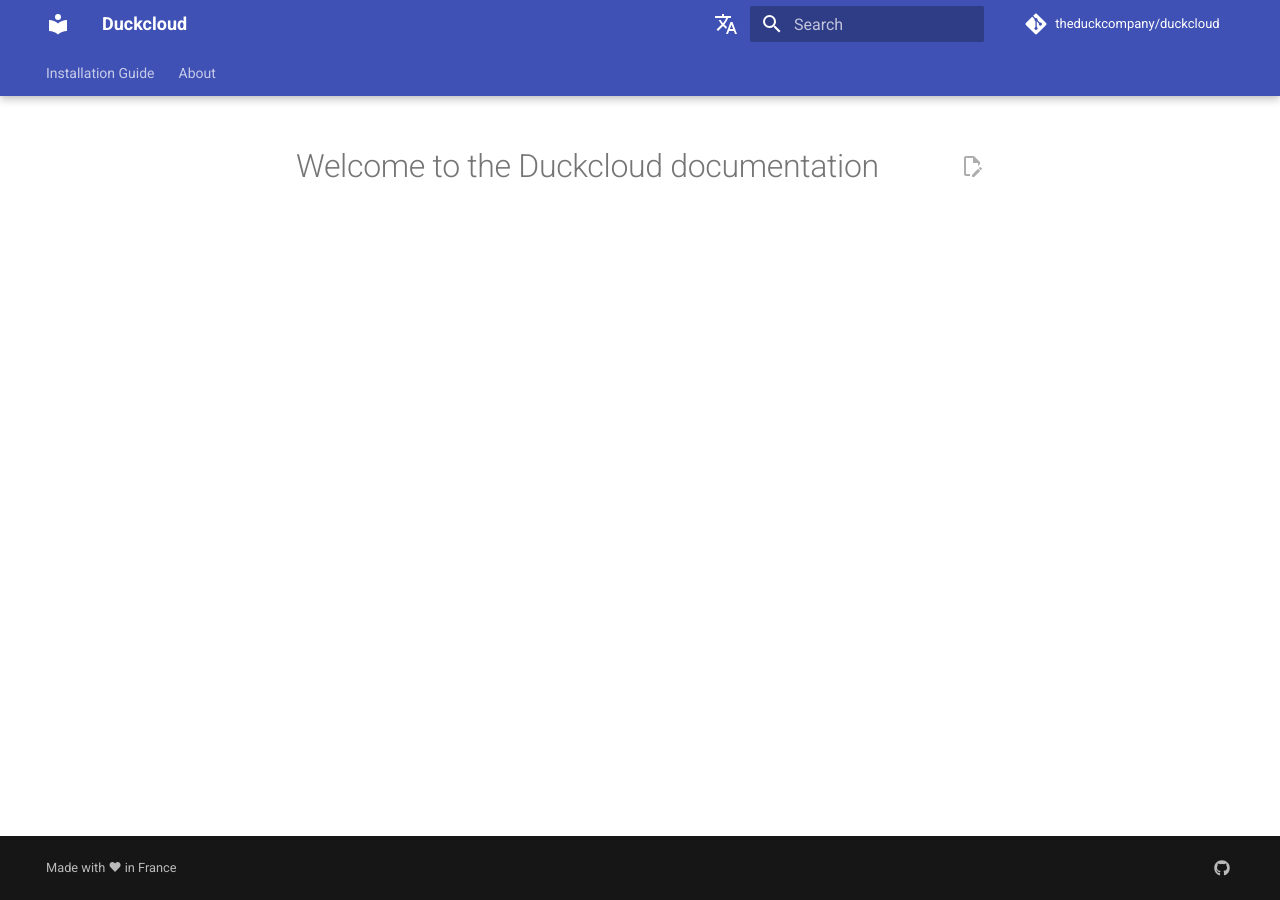
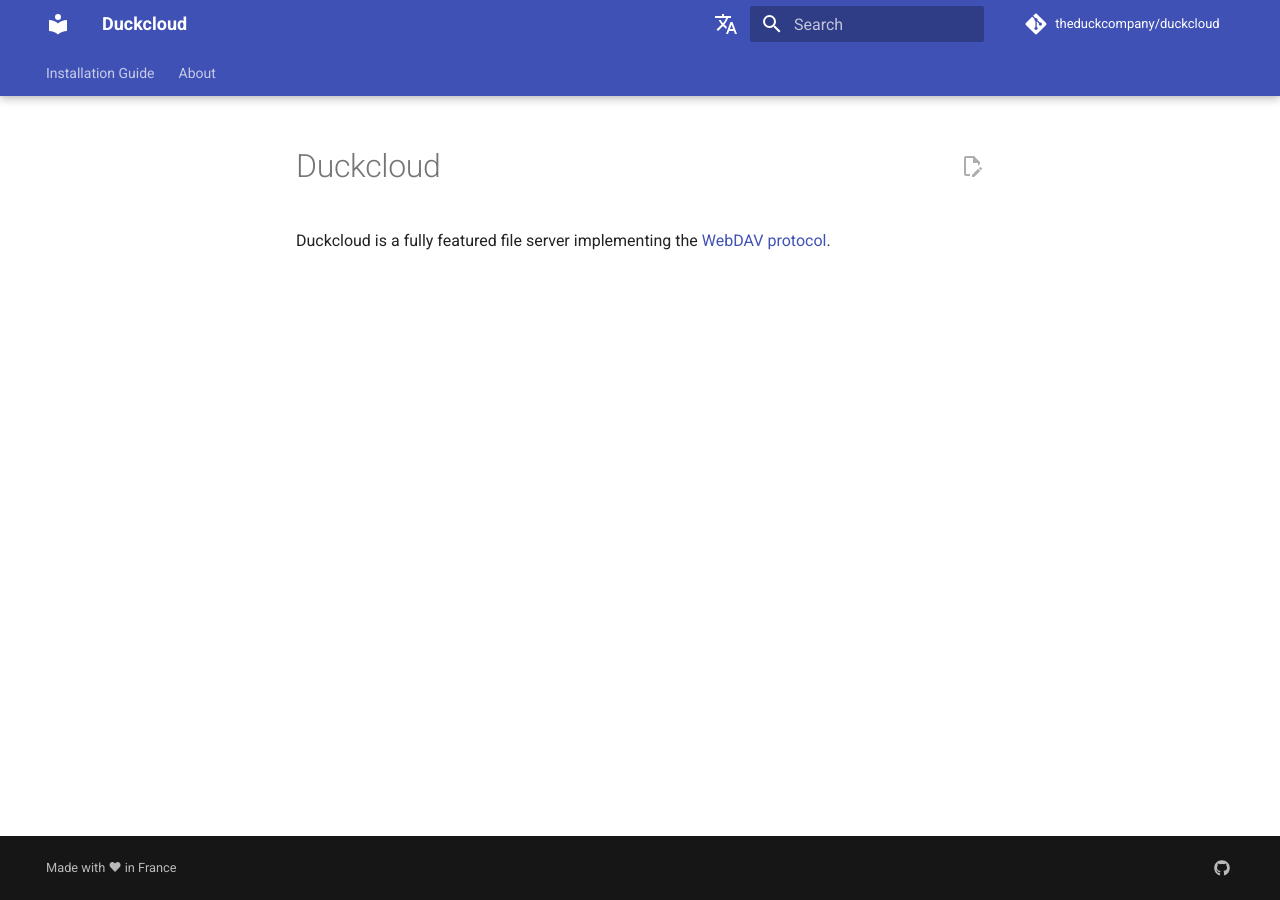
Before and after one commit to theduckcompany/documentation, an MkDocs documentation site: the page built from docs/index.md, in a window 1280 px wide. Built offline with MkDocs 1.6.1 and Material for MkDocs 9.7.7, drawn with Linux system fonts in a browser that asks for light colours; comment, search, counter and statistics services are not loaded.

Commit message:
Add a oneliner for the home page

```diff
--- a/docs/index.md
+++ b/docs/index.md
@@ -1 +1,3 @@
-# Welcome to the Duckcloud documentation
+# Duckcloud
+
+Duckcloud is a fully featured file server implementing the [WebDAV protocol](https://www.rfc-editor.org/rfc/rfc3744).
```
